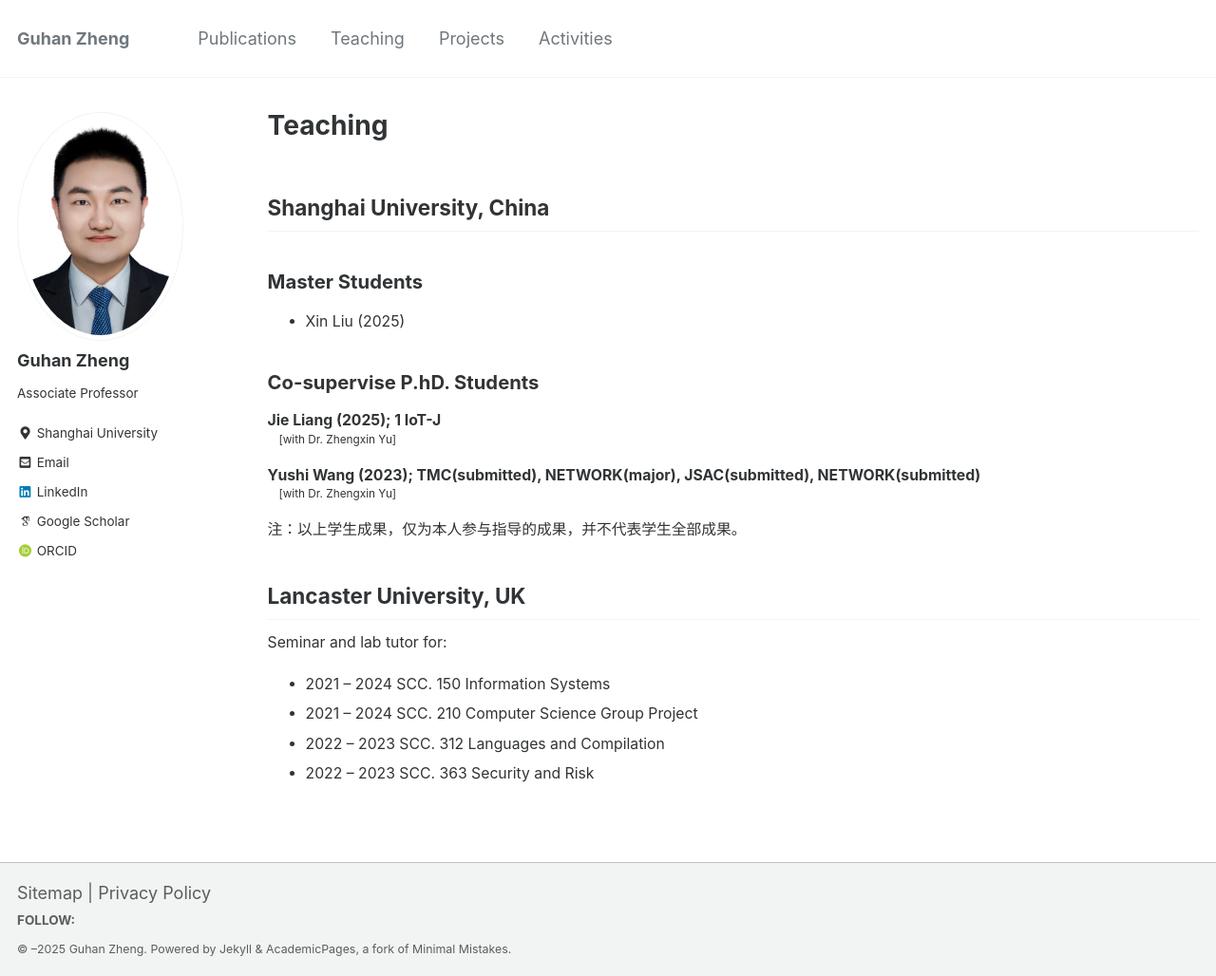
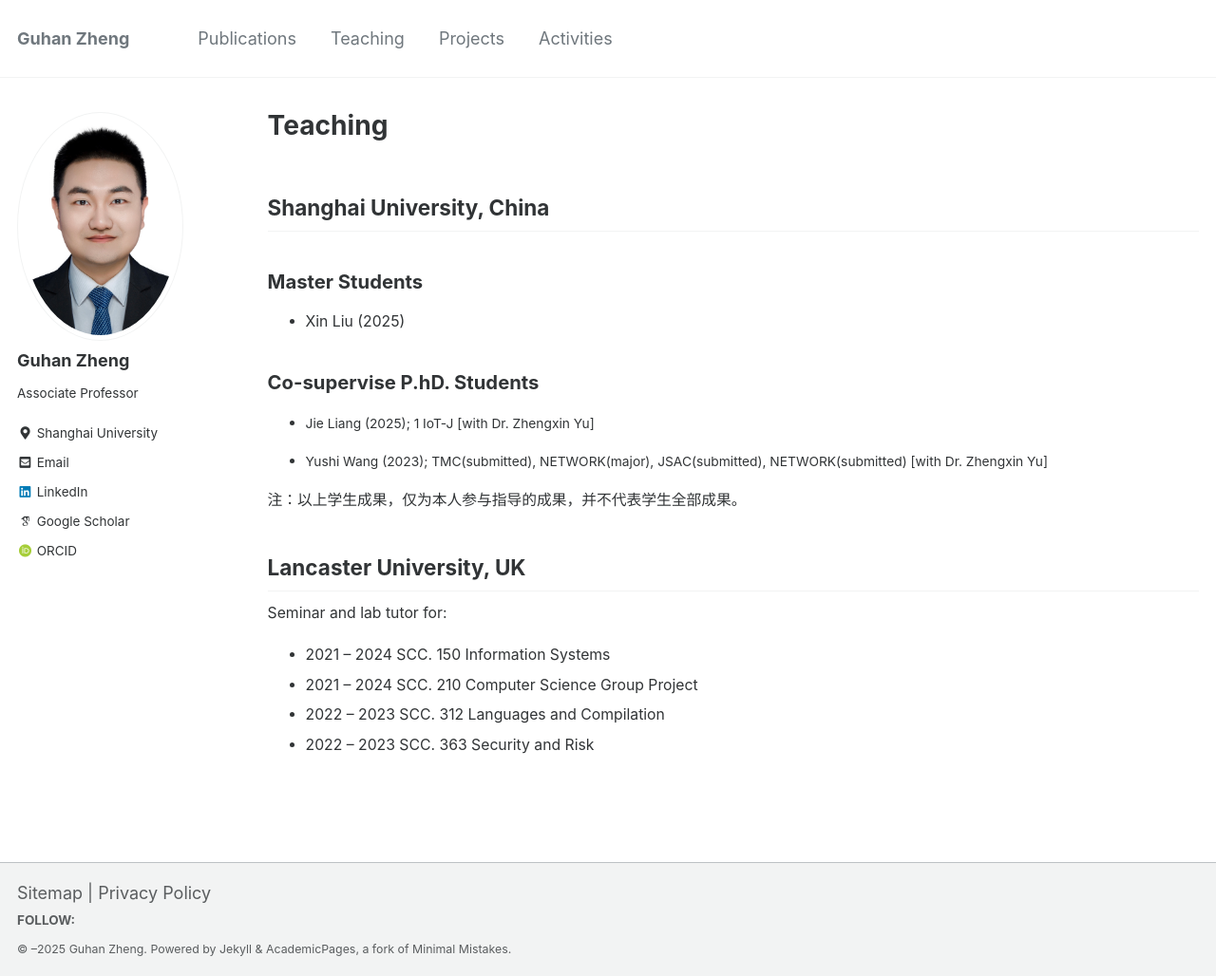
Before and after one commit to Guhan328/Guhan328.github.io, a Jekyll site: the page built from _pages/teaching.md, in a window 1280 px wide and 1028 px high. Shown: the whole window at 95% size. Built offline with Jekyll 4.4.1, drawn with Linux system fonts in a browser that asks for light colours; some of the changed lines change nothing that is shown.

Commit message:
Update teaching.md

```diff
--- a/_pages/teaching.md
+++ b/_pages/teaching.md
@@ -15,13 +15,11 @@ sitemap: true
 
 ### Co-supervise P.hD. Students
 
-<dl>
-  <dt>Jie Liang (2025); 1 IoT-J</dt>
-  <dd>[with Dr. Zhengxin Yu]</dd>
+- Jie Liang (2025); 1 IoT-J
+  [with Dr. Zhengxin Yu]
 
-  <dt>Yushi Wang (2023); TMC(submitted), NETWORK(major), JSAC(submitted), NETWORK(submitted)</dt>
-  <dd>[with Dr. Zhengxin Yu]</dd>
-</dl>
+- Yushi Wang (2023); TMC(submitted), NETWORK(major), JSAC(submitted), NETWORK(submitted)
+  [with Dr. Zhengxin Yu]
 
 注：以上学生成果，仅为本人参与指导的成果，并不代表学生全部成果。
 ## Lancaster University, UK
```
